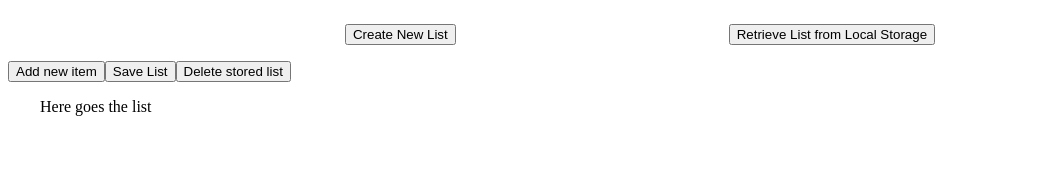
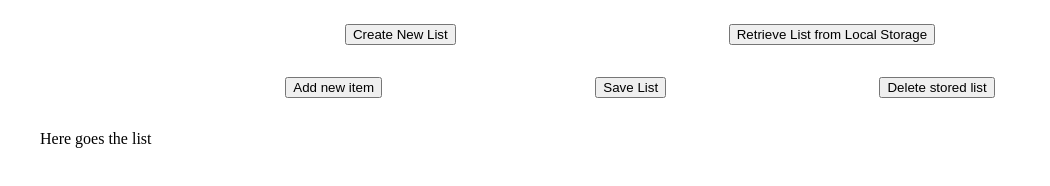
Before and after one commit to aniket-agra/odin-todolist, a website built with webpack: page dist/index.html in a window 1280 px wide. Shown: the whole page, without its empty margins (0-1050 px from the left). Built offline with nearby package versions, Linux system fonts and the light colour scheme.

Commit message:
Update class names

```diff
--- a/src/style.css
+++ b/src/style.css
@@ -23,7 +23,7 @@ body {
     padding: 1rem 4rem;
 }
 
-.belowListBtns {
+.listBtns {
     display: flex;
     justify-content: space-evenly;
     padding: 1rem 4rem;
```
Also changed, not shown: dist/main.js.
